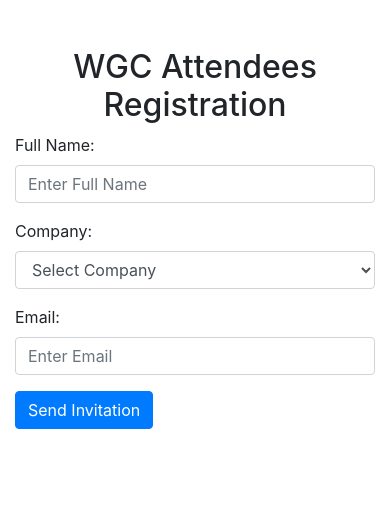
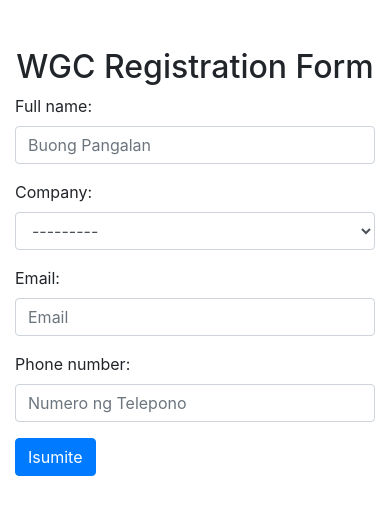
Before and after one commit to benjaminmeneque/invitation, a Django app: page / in a window 390 px wide. Shown: the top 515 px of the page. Run offline with Django 4.2, Linux system fonts and the light colour scheme; parts of the project's set-up code (start-up, migrations or seed data) failed here and were passed over; some libraries are stand-ins or nearby versions.

Commit message:
add phone number

```diff
--- a/invitation/forms.py
+++ b/invitation/forms.py
@@ -6,4 +6,17 @@ from .models import Invitation
 class InvitationForm(forms.ModelForm):
     class Meta:
         model = Invitation
-        fields = ["full_name", "company", "email"]
+        fields = ["full_name", "company", "email", "phone_number"]
+
+        widgets = {
+            "full_name": forms.TextInput(
+                attrs={"class": "form-control", "placeholder": "Buong Pangalan"}
+            ),
+            "email": forms.EmailInput(
+                attrs={"class": "form-control", "placeholder": "Email"}
+            ),
+            "phone_number": forms.TextInput(
+                attrs={"class": "form-control", "placeholder": "Numero ng Telepono"}
+            ),
+            "company": forms.Select(attrs={"class": "form-control"}),
+        }
--- a/invitation/models.py
+++ b/invitation/models.py
@@ -23,6 +23,7 @@ class Invitation(models.Model):
     code = models.CharField(
         max_length=15, default="WGC-0"
     )  # Assuming the code is a CharField
+    phone_number = models.CharField(max_length=12, blank=False, null=False)
 
     @classmethod
     def increment_code(cls):
--- a/invitation/views.py
+++ b/invitation/views.py
@@ -24,6 +24,7 @@ def save_to_google_sheets(invitation):
             invitation.full_name,
             invitation.company,
             invitation.email,
+            invitation.phone_number,
             invitation.code,
             str(invitation.created_at),
         ]
--- a/templates/invitations/create_invitation.html
+++ b/templates/invitations/create_invitation.html
@@ -4,33 +4,17 @@
 <head>
     <meta charset="UTF-8">
     <meta name="viewport" content="width=device-width, initial-scale=1.0">
-    <title>Send Invitation</title>
+    <title>WGC Christmas Party</title>
     <!-- Bootstrap CSS -->
     <link href="https://maxcdn.bootstrapcdn.com/bootstrap/4.5.2/css/bootstrap.min.css" rel="stylesheet">
 </head>
 <body>
     <div class="container mt-5">
-        <h2 class="text-center">WGC Attendees Registration</h2>
+        <h2 class="text-center">WGC Registration Form</h2>
         <form method="post" action="">
             {% csrf_token %}
-            <div class="form-group">
-                <label for="id_full_name">Full Name:</label>
-                <input type="text" class="form-control" id="id_full_name" name="full_name" placeholder="Enter Full Name">
-            </div>
-            <div class="form-group">
-                <label for="id_company">Company:</label>
-                <select class="form-control" id="id_company" name="company">
-                    <option value="">Select Company</option>
-                    {% for choice in company_choices %}
-                        <option value="{{ choice.0 }}">{{ choice.1 }}</option>
-                    {% endfor %}
-                </select>
-            </div>
-            <div class="form-group">
-                <label for="id_email">Email:</label>
-                <input type="email" class="form-control" id="id_email" name="email" placeholder="Enter Email">
-            </div>
-            <button type="submit" class="btn btn-primary">Send Invitation</button>
+            {{ form.as_p }}
+            <button type="submit" class="btn btn-primary">Isumite</button>
         </form>
     </div>
 
--- a/templates/invitations/invitation_success.html
+++ b/templates/invitations/invitation_success.html
@@ -14,7 +14,7 @@
         {% if code %}
         <div class="text-center mt-5">
             <p class="h3"><strong class="h2">{{ code }}</strong></p>
-            <p class="text-muted">Please show/screenshot it to get your food stub.</p>
+            <p class="text-muted">Nagpapasalamat kami sa iyong pagsusumite at pagdalo sa okasyong ito. Upang makuha ang iyong food stub, mangyaring kumuha ng screenshot ng ticket number na ito at ipakita ito sa Registration booth. Mag-enjoy at magkaruon ng masayang karanasan at Maligayang Bagong Taon!</p>
         </div>
         {% endif %}
     </div>
```
Also changed, not shown: invitation/migrations/0002_invitation_phone_number_alter_invitation_company.py (added), invitation/migrations/0003_alter_invitation_phone_number.py (added), invitation/migrations/0004_alter_invitation_phone_number.py (added).
